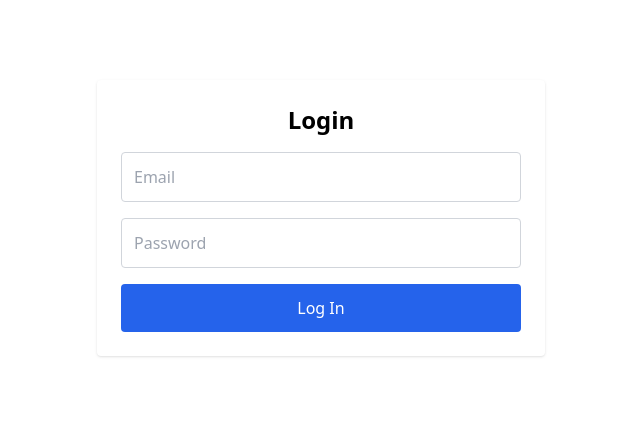
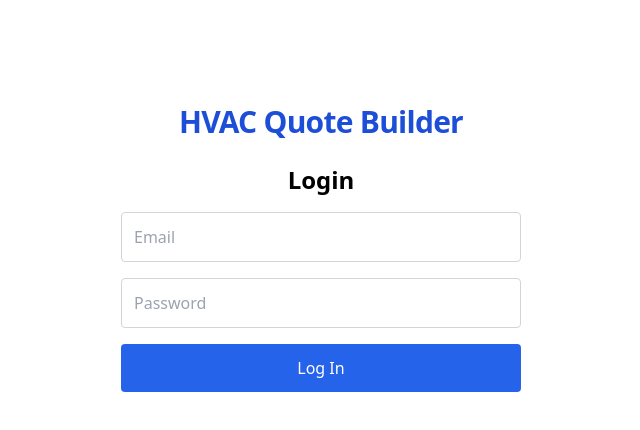
Before and after one commit to alljay213/hvac-quote-app, a React (Vite) app: page / in a window 1280 px wide. Shown: the top 430 px of the page, without its empty margins (319-959 px from the left). Built offline with nearby package versions, Linux system fonts and the light colour scheme; no server answers.

Commit message:
fix: remove shadow from login container for a cleaner look

```diff
--- a/src/components/Login.jsx
+++ b/src/components/Login.jsx
@@ -26,7 +26,10 @@ export default function Login() {
   };
 
   return (
-    <div className="max-w-md mx-auto mt-20 bg-white p-6 rounded shadow">
+    <div className="max-w-md mx-auto mt-20 bg-white p-6 rounded ">
+      <h1 className="text-3xl font-extrabold text-center text-blue-700 tracking-tight mb-6">
+        HVAC Quote Builder
+      </h1>
       <h2 className="text-2xl font-bold mb-4 text-center">Login</h2>
       {error && (
         <p className="text-red-500 text-sm mb-4 text-center">{error}</p>
```
